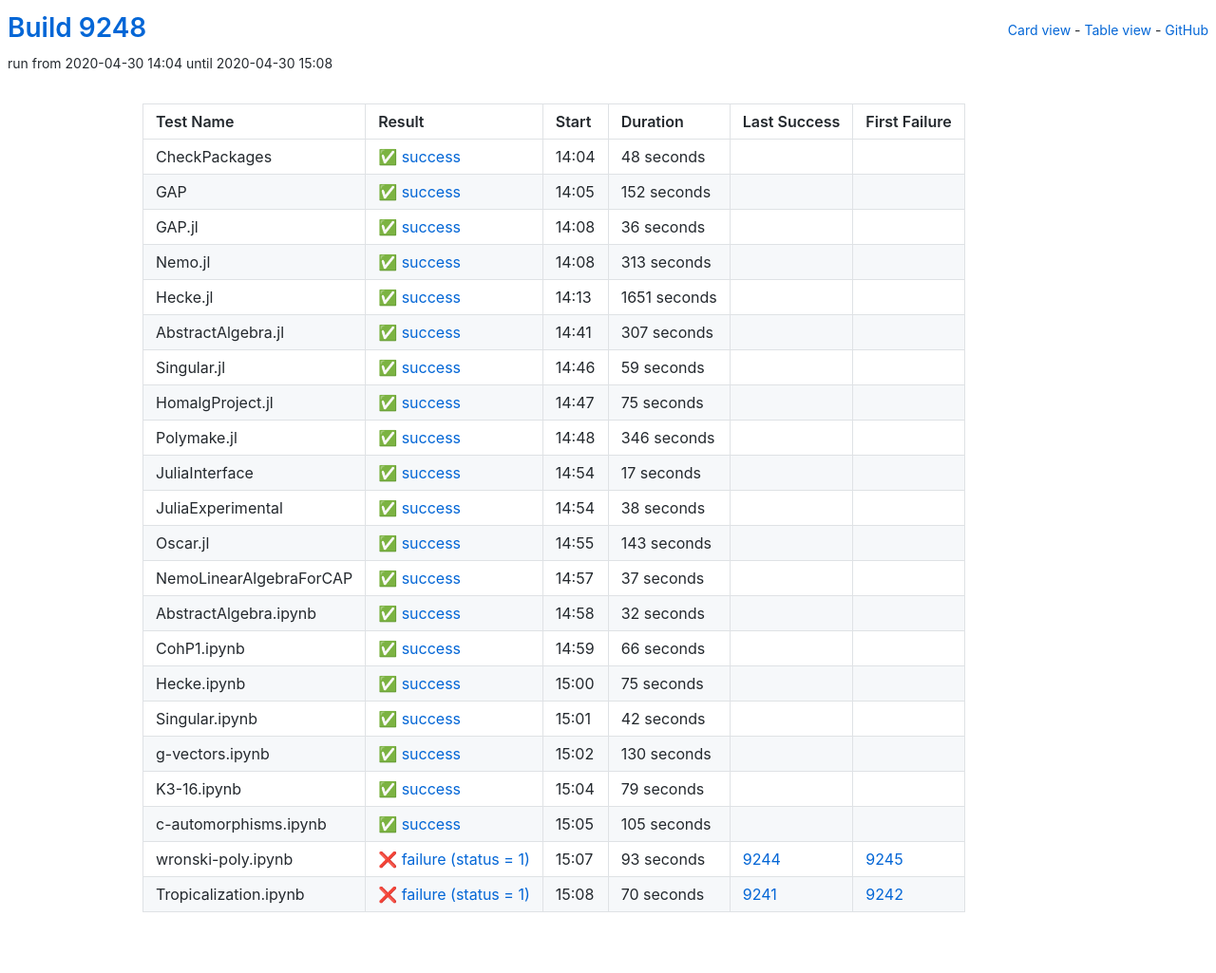
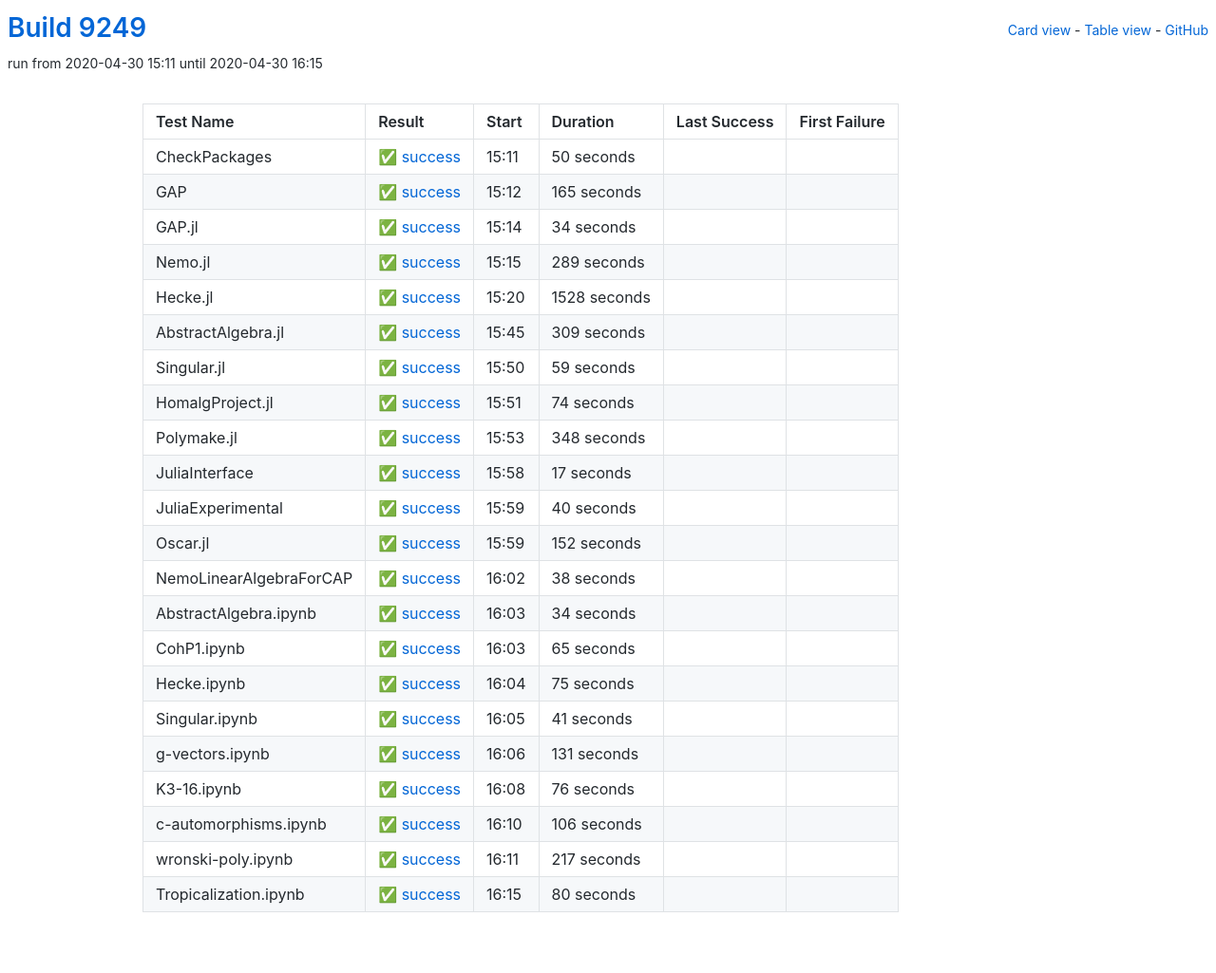
Before and after one commit to oscar-system/oscar-ci-status, a Jekyll site: the page built from table.html, in a window 1280 px wide. Shown: the whole page at 95% size. Built offline with Jekyll 4.4.1, drawn with Linux system fonts in a browser that asks for light colours.

Commit message:
Build 9249

```diff
--- a/_data/ci.yml
+++ b/_data/ci.yml
@@ -1,16 +1,126 @@
-build: 9248
-build_url: https://oscarci.mathematik.uni-kl.de/job/oscar/9248/
+build: 9249
+build_url: https://oscarci.mathematik.uni-kl.de/job/oscar/9249/
 job: oscar
 tests:
-- duration: 48
+- duration: 50
   exitcode: 0
   first_failure: false
   first_failure_url: null
   last_success: false
   last_success_url: null
-  log: https://oscarci.mathematik.uni-kl.de/job/oscar/9248/artifact/logs/build-9248/CheckPackages.log
+  log: https://oscarci.mathematik.uni-kl.de/job/oscar/9249/artifact/logs/build-9249/CheckPackages.log
   name: CheckPackages
-  start: 2020-04-30 14:04
+  start: 2020-04-30 15:11
+  status: success
+  success: true
+- duration: 165
+  exitcode: 0
+  first_failure: false
+  first_failure_url: null
+  last_success: false
+  last_success_url: null
+  log: https://oscarci.mathematik.uni-kl.de/job/oscar/9249/artifact/logs/build-9249/GAP.log
+  name: GAP
+  start: 2020-04-30 15:12
+  status: success
+  success: true
+- duration: 34
+  exitcode: 0
+  first_failure: false
+  first_failure_url: null
+  last_success: false
+  last_success_url: null
+  log: https://oscarci.mathematik.uni-kl.de/job/oscar/9249/artifact/logs/build-9249/GAP.jl.log
+  name: GAP.jl
+  start: 2020-04-30 15:14
+  status: success
+  success: true
+- duration: 289
+  exitcode: 0
+  first_failure: false
+  first_failure_url: null
+  last_success: false
+  last_success_url: null
+  log: https://oscarci.mathematik.uni-kl.de/job/oscar/9249/artifact/logs/build-9249/Nemo.jl.log
+  name: Nemo.jl
+  start: 2020-04-30 15:15
+  status: success
+  success: true
+- duration: 1528
+  exitcode: 0
+  first_failure: false
+  first_failure_url: null
+  last_success: false
+  last_success_url: null
+  log: https://oscarci.mathematik.uni-kl.de/job/oscar/9249/artifact/logs/build-9249/Hecke.jl.log
+  name: Hecke.jl
+  start: 2020-04-30 15:20
+  status: success
+  success: true
+- duration: 309
+  exitcode: 0
+  first_failure: false
+  first_failure_url: null
+  last_success: false
+  last_success_url: null
+  log: https://oscarci.mathematik.uni-kl.de/job/oscar/9249/artifact/logs/build-9249/AbstractAlgebra.jl.log
+  name: AbstractAlgebra.jl
+  start: 2020-04-30 15:45
+  status: success
+  success: true
+- duration: 59
+  exitcode: 0
+  first_failure: false
+  first_failure_url: null
+  last_success: false
+  last_success_url: null
+  log: https://oscarci.mathematik.uni-kl.de/job/oscar/9249/artifact/logs/build-9249/Singular.jl.log
+  name: Singular.jl
+  start: 2020-04-30 15:50
+  status: success
+  success: true
+- duration: 74
+  exitcode: 0
+  first_failure: false
+  first_failure_url: null
+  last_success: false
+  last_success_url: null
+  log: https://oscarci.mathematik.uni-kl.de/job/oscar/9249/artifact/logs/build-9249/HomalgProject.jl.log
+  name: HomalgProject.jl
+  start: 2020-04-30 15:51
+  status: success
+  success: true
+- duration: 348
+  exitcode: 0
+  first_failure: false
+  first_failure_url: null
+  last_success: false
+  last_success_url: null
+  log: https://oscarci.mathematik.uni-kl.de/job/oscar/9249/artifact/logs/build-9249/Polymake.jl.log
+  name: Polymake.jl
+  start: 2020-04-30 15:53
+  status: success
+  success: true
+- duration: 17
+  exitcode: 0
+  first_failure: false
+  first_failure_url: null
+  last_success: false
+  last_success_url: null
+  log: https://oscarci.mathematik.uni-kl.de/job/oscar/9249/artifact/logs/build-9249/JuliaInterface.log
+  name: JuliaInterface
+  start: 2020-04-30 15:58
+  status: success
+  success: true
+- duration: 40
+  exitcode: 0
+  first_failure: false
+  first_failure_url: null
+  last_success: false
+  last_success_url: null
+  log: https://oscarci.mathematik.uni-kl.de/job/oscar/9249/artifact/logs/build-9249/JuliaExperimental.log
+  name: JuliaExperimental
+  start: 2020-04-30 15:59
   status: success
   success: true
 - duration: 152
@@ -19,64 +129,42 @@ tests:
   first_failure_url: null
   last_success: false
   last_success_url: null
-  log: https://oscarci.mathematik.uni-kl.de/job/oscar/9248/artifact/logs/build-9248/GAP.log
-  name: GAP
-  start: 2020-04-30 14:05
+  log: https://oscarci.mathematik.uni-kl.de/job/oscar/9249/artifact/logs/build-9249/Oscar.jl.log
+  name: Oscar.jl
+  start: 2020-04-30 15:59
   status: success
   success: true
-- duration: 36
+- duration: 38
   exitcode: 0
   first_failure: false
   first_failure_url: null
   last_success: false
   last_success_url: null
-  log: https://oscarci.mathematik.uni-kl.de/job/oscar/9248/artifact/logs/build-9248/GAP.jl.log
-  name: GAP.jl
-  start: 2020-04-30 14:08
+  log: https://oscarci.mathematik.uni-kl.de/job/oscar/9249/artifact/logs/build-9249/NemoLinearAlgebraForCAP.log
+  name: NemoLinearAlgebraForCAP
+  start: 2020-04-30 16:02
   status: success
   success: true
-- duration: 313
+- duration: 34
   exitcode: 0
   first_failure: false
   first_failure_url: null
   last_success: false
   last_success_url: null
-  log: https://oscarci.mathematik.uni-kl.de/job/oscar/9248/artifact/logs/build-9248/Nemo.jl.log
-  name: Nemo.jl
-  start: 2020-04-30 14:08
+  log: https://oscarci.mathematik.uni-kl.de/job/oscar/9249/artifact/logs/build-9249/AbstractAlgebra.ipynb.log
+  name: AbstractAlgebra.ipynb
+  start: 2020-04-30 16:03
   status: success
   success: true
-- duration: 1651
+- duration: 65
   exitcode: 0
   first_failure: false
   first_failure_url: null
   last_success: false
   last_success_url: null
-  log: https://oscarci.mathematik.uni-kl.de/job/oscar/9248/artifact/logs/build-9248/Hecke.jl.log
-  name: Hecke.jl
-  start: 2020-04-30 14:13
-  status: success
-  success: true
-- duration: 307
-  exitcode: 0
-  first_failure: false
-  first_failure_url: null
-  last_success: false
-  last_success_url: null
-  log: https://oscarci.mathematik.uni-kl.de/job/oscar/9248/artifact/logs/build-9248/AbstractAlgebra.jl.log
-  name: AbstractAlgebra.jl
-  start: 2020-04-30 14:41
-  status: success
-  success: true
-- duration: 59
-  exitcode: 0
-  first_failure: false
-  first_failure_url: null
-  last_success: false
-  last_success_url: null
-  log: https://oscarci.mathematik.uni-kl.de/job/oscar/9248/artifact/logs/build-9248/Singular.jl.log
-  name: Singular.jl
-  start: 2020-04-30 14:46
+  log: https://oscarci.mathematik.uni-kl.de/job/oscar/9249/artifact/logs/build-9249/CohP1.ipynb.log
+  name: CohP1.ipynb
+  start: 2020-04-30 16:03
   status: success
   success: true
 - duration: 75
@@ -85,162 +173,74 @@ tests:
   first_failure_url: null
   last_success: false
   last_success_url: null
-  log: https://oscarci.mathematik.uni-kl.de/job/oscar/9248/artifact/logs/build-9248/HomalgProject.jl.log
-  name: HomalgProject.jl
-  start: 2020-04-30 14:47
+  log: https://oscarci.mathematik.uni-kl.de/job/oscar/9249/artifact/logs/build-9249/Hecke.ipynb.log
+  name: Hecke.ipynb
+  start: 2020-04-30 16:04
   status: success
   success: true
-- duration: 346
+- duration: 41
   exitcode: 0
   first_failure: false
   first_failure_url: null
   last_success: false
   last_success_url: null
-  log: https://oscarci.mathematik.uni-kl.de/job/oscar/9248/artifact/logs/build-9248/Polymake.jl.log
-  name: Polymake.jl
-  start: 2020-04-30 14:48
+  log: https://oscarci.mathematik.uni-kl.de/job/oscar/9249/artifact/logs/build-9249/Singular.ipynb.log
+  name: Singular.ipynb
+  start: 2020-04-30 16:05
   status: success
   success: true
-- duration: 17
+- duration: 131
   exitcode: 0
   first_failure: false
   first_failure_url: null
   last_success: false
   last_success_url: null
-  log: https://oscarci.mathematik.uni-kl.de/job/oscar/9248/artifact/logs/build-9248/JuliaInterface.log
-  name: JuliaInterface
-  start: 2020-04-30 14:54
+  log: https://oscarci.mathematik.uni-kl.de/job/oscar/9249/artifact/logs/build-9249/g-vectors.ipynb.log
+  name: g-vectors.ipynb
+  start: 2020-04-30 16:06
   status: success
   success: true
-- duration: 38
+- duration: 76
   exitcode: 0
   first_failure: false
   first_failure_url: null
   last_success: false
   last_success_url: null
-  log: https://oscarci.mathematik.uni-kl.de/job/oscar/9248/artifact/logs/build-9248/JuliaExperimental.log
-  name: JuliaExperimental
-  start: 2020-04-30 14:54
+  log: https://oscarci.mathematik.uni-kl.de/job/oscar/9249/artifact/logs/build-9249/K3-16.ipynb.log
+  name: K3-16.ipynb
+  start: 2020-04-30 16:08
   status: success
   success: true
-- duration: 143
+- duration: 106
   exitcode: 0
   first_failure: false
   first_failure_url: null
   last_success: false
   last_success_url: null
-  log: https://oscarci.mathematik.uni-kl.de/job/oscar/9248/artifact/logs/build-9248/Oscar.jl.log
-  name: Oscar.jl
-  start: 2020-04-30 14:55
+  log: https://oscarci.mathematik.uni-kl.de/job/oscar/9249/artifact/logs/build-9249/c-automorphisms.ipynb.log
+  name: c-automorphisms.ipynb
+  start: 2020-04-30 16:10
   status: success
   success: true
-- duration: 37
+- duration: 217
   exitcode: 0
   first_failure: false
   first_failure_url: null
   last_success: false
   last_success_url: null
-  log: https://oscarci.mathematik.uni-kl.de/job/oscar/9248/artifact/logs/build-9248/NemoLinearAlgebraForCAP.log
-  name: NemoLinearAlgebraForCAP
-  start: 2020-04-30 14:57
+  log: https://oscarci.mathematik.uni-kl.de/job/oscar/9249/artifact/logs/build-9249/wronski-poly.ipynb.log
+  name: wronski-poly.ipynb
+  start: 2020-04-30 16:11
   status: success
   success: true
-- duration: 32
+- duration: 80
   exitcode: 0
   first_failure: false
   first_failure_url: null
   last_success: false
   last_success_url: null
-  log: https://oscarci.mathematik.uni-kl.de/job/oscar/9248/artifact/logs/build-9248/AbstractAlgebra.ipynb.log
-  name: AbstractAlgebra.ipynb
-  start: 2020-04-30 14:58
+  log: https://oscarci.mathematik.uni-kl.de/job/oscar/9249/artifact/logs/build-9249/Tropicalization.ipynb.log
+  name: Tropicalization.ipynb
+  start: 2020-04-30 16:15
   status: success
   success: true
-- duration: 66
-  exitcode: 0
-  first_failure: false
-  first_failure_url: null
-  last_success: false
-  last_success_url: null
-  log: https://oscarci.mathematik.uni-kl.de/job/oscar/9248/artifact/logs/build-9248/CohP1.ipynb.log
-  name: CohP1.ipynb
-  start: 2020-04-30 14:59
-  status: success
-  success: true
-- duration: 75
-  exitcode: 0
-  first_failure: false
-  first_failure_url: null
-  last_success: false
-  last_success_url: null
-  log: https://oscarci.mathematik.uni-kl.de/job/oscar/9248/artifact/logs/build-9248/Hecke.ipynb.log
-  name: Hecke.ipynb
-  start: 2020-04-30 15:00
-  status: success
-  success: true
-- duration: 42
-  exitcode: 0
-  first_failure: false
-  first_failure_url: null
-  last_success: false
-  last_success_url: null
-  log: https://oscarci.mathematik.uni-kl.de/job/oscar/9248/artifact/logs/build-9248/Singular.ipynb.log
-  name: Singular.ipynb
-  start: 2020-04-30 15:01
-  status: success
-  success: true
-- duration: 130
-  exitcode: 0
-  first_failure: false
-  first_failure_url: null
-  last_success: false
-  last_success_url: null
-  log: https://oscarci.mathematik.uni-kl.de/job/oscar/9248/artifact/logs/build-9248/g-vectors.ipynb.log
-  name: g-vectors.ipynb
-  start: 2020-04-30 15:02
-  status: success
-  success: true
-- duration: 79
-  exitcode: 0
-  first_failure: false
-  first_failure_url: null
-  last_success: false
-  last_success_url: null
-  log: https://oscarci.mathematik.uni-kl.de/job/oscar/9248/artifact/logs/build-9248/K3-16.ipynb.log
-  name: K3-16.ipynb
-  start: 2020-04-30 15:04
-  status: success
-  success: true
-- duration: 105
-  exitcode: 0
-  first_failure: false
-  first_failure_url: null
-  last_success: false
-  last_success_url: null
-  log: https://oscarci.mathematik.uni-kl.de/job/oscar/9248/artifact/logs/build-9248/c-automorphisms.ipynb.log
-  name: c-automorphisms.ipynb
-  start: 2020-04-30 15:05
-  status: success
-  success: true
-- duration: 93
-  exitcode: 1
-  first_failure: 9245
-  first_failure_url: https://oscarci.mathematik.uni-kl.de/job/oscar/9245/
-  last_success: 9244
-  last_success_url: https://oscarci.mathematik.uni-kl.de/job/oscar/9244/
-  log: https://oscarci.mathematik.uni-kl.de/job/oscar/9248/artifact/logs/build-9248/wronski-poly.ipynb.log
-  name: wronski-poly.ipynb
-  start: 2020-04-30 15:07
-  status: failure
-  success: false
-- duration: 70
-  exitcode: 1
-  first_failure: 9242
-  first_failure_url: https://oscarci.mathematik.uni-kl.de/job/oscar/9242/
-  last_success: 9241
-  last_success_url: https://oscarci.mathematik.uni-kl.de/job/oscar/9241/
-  log: https://oscarci.mathematik.uni-kl.de/job/oscar/9248/artifact/logs/build-9248/Tropicalization.ipynb.log
-  name: Tropicalization.ipynb
-  start: 2020-04-30 15:08
-  status: failure
-  success: false
```
Also changed, not shown: README.md.
